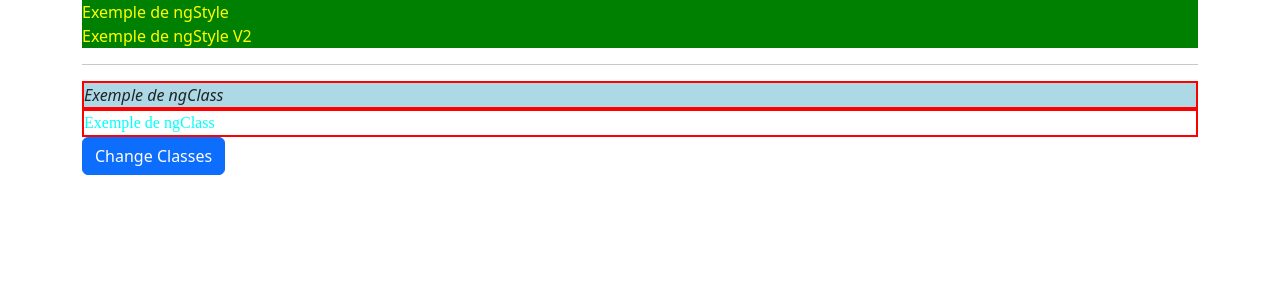
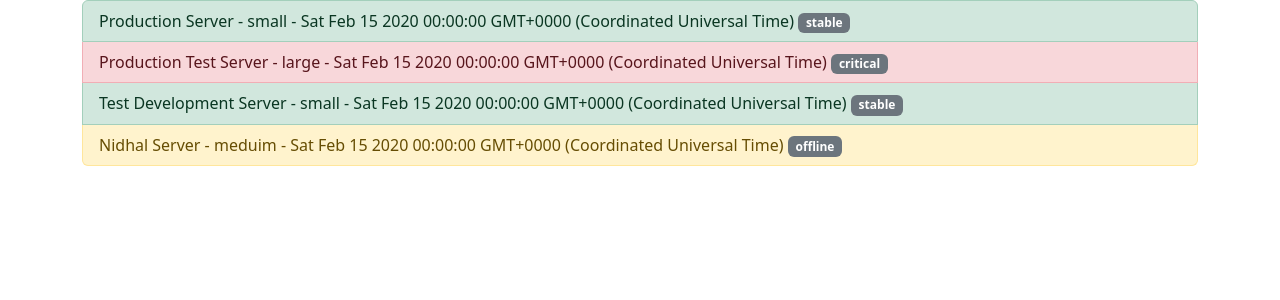
Before and after one commit to n2sy/ng-oolab-26, an Angular app: page / in a window 1280 px wide. Shown: the top 300 px of the page. Built offline with nearby package versions, Linux system fonts and the light colour scheme.

Commit message:
Exercice manage accounts

```diff
--- a/src/app/app.html
+++ b/src/app/app.html
@@ -6,5 +6,6 @@
 <div class="container">
   <!-- <app-cv></app-cv> -->
   <!-- <app-home-account></app-home-account> -->
-  <app-direct></app-direct>
+  <!-- <app-direct></app-direct> -->
+  <app-manage-servers></app-manage-servers>
 </div>
--- a/src/app/app.ts
+++ b/src/app/app.ts
@@ -5,10 +5,11 @@ import { Second } from './second/second';
 import { Cv } from './cv/cv';
 import { HomeAccount } from './accounts/home-account/home-account';
 import { Direct } from './direct/direct';
+import { ManageServers } from './manage-servers/manage-servers';
 
 @Component({
   selector: 'app-root',
-  imports: [First, Second, Cv, HomeAccount, Direct],
+  imports: [First, Second, Cv, HomeAccount, Direct, ManageServers],
   templateUrl: './app.html',
   styleUrl: './app.css',
   standalone: true,
--- /dev/null
+++ b/src/app/manage-servers/manage-servers.html
@@ -0,0 +1,9 @@
+<ol class="list-group">
+  @for (serv of tabServers; track $index) {
+    <li class="list-group-item" [ngClass]="affecterClass(serv.status)">
+      {{ serv.name }} - {{ serv.type }} - {{ serv.date_d }}
+
+      <span class="badge text-bg-secondary">{{ serv.status }}</span>
+    </li>
+  }
+</ol>
--- /dev/null
+++ b/src/app/manage-servers/manage-servers.ts
@@ -0,0 +1,45 @@
+import { NgClass } from '@angular/common';
+import { Component } from '@angular/core';
+
+@Component({
+  selector: 'app-manage-servers',
+  imports: [NgClass],
+  templateUrl: './manage-servers.html',
+  styleUrl: './manage-servers.css',
+})
+export class ManageServers {
+  tabServers = [
+    {
+      name: 'Production Server',
+      type: 'small',
+      date_d: new Date(2020, 1, 15),
+      status: 'stable',
+    },
+    {
+      name: 'Production Test Server',
+      type: 'large',
+      date_d: new Date(2020, 1, 15),
+      status: 'critical',
+    },
+    {
+      name: 'Test Development Server',
+      type: 'small',
+      date_d: new Date(2020, 1, 15),
+      status: 'stable',
+    },
+    {
+      name: 'Nidhal Server',
+      type: 'meduim',
+      date_d: new Date(2020, 1, 15),
+      status: 'offline',
+    },
+  ];
+
+  affecterClass(st) {
+    return {
+      'list-group-item-success': st == 'stable',
+      'list-group-item-warning': st == 'offline',
+      'list-group-item-danger': st == 'critical',
+    };
+  }
+}
```
Also changed, not shown: src/app/manage-servers/manage-servers.css (added), 1 other file (tests, documents, lock files or other folders).
